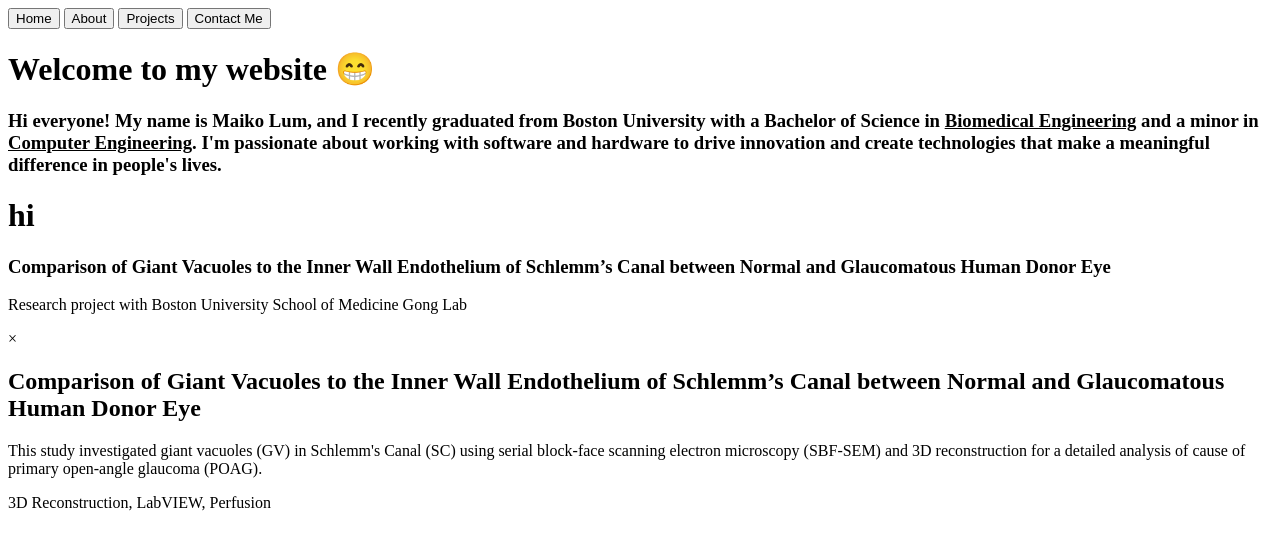
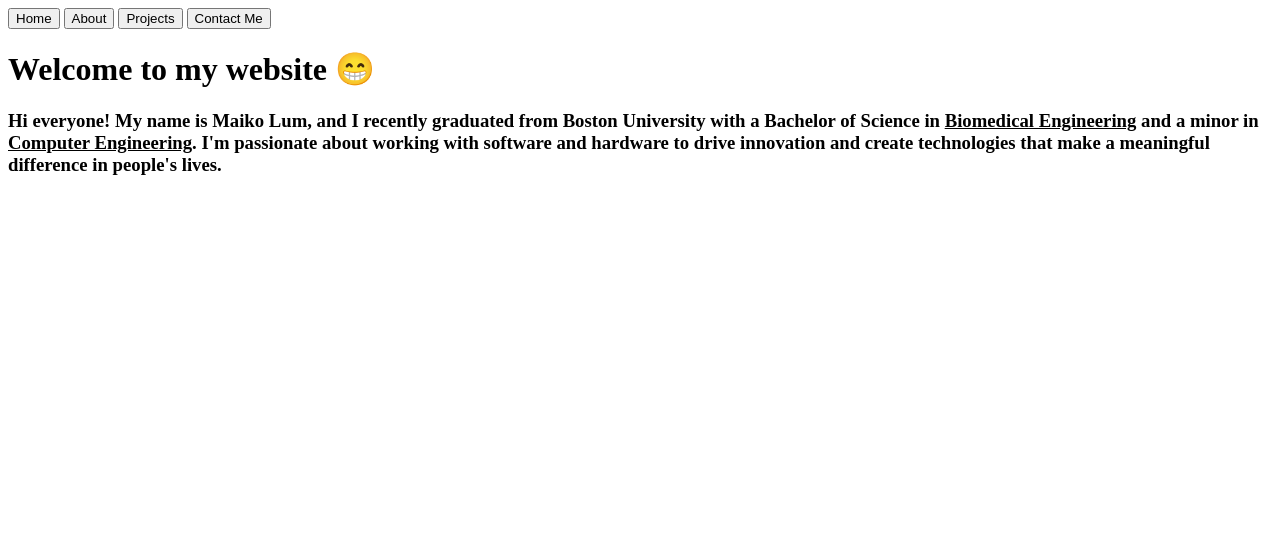
Before and after one commit to m4ikLum/m4ikLum.github.io, a plain HTML site: page index.html in a window 1280 px wide. Both pictures are taken after a click on the button "Home". Drawn offline with Linux system fonts and the light colour scheme.

Commit message:
Update index.html

```diff
--- a/index.html
+++ b/index.html
@@ -55,6 +55,23 @@
             if (event.target === modal) modal.style.display = 'none';
           });
         }
+
+        function openPage(pageName,elmnt,color) {
+        var i, tabcontent, tablinks;
+        tabcontent = document.getElementsByClassName("tabcontent");
+        for (i = 0; i < tabcontent.length; i++) {
+            tabcontent[i].style.display = "none";
+        }
+        tablinks = document.getElementsByClassName("tablink");
+        for (i = 0; i < tablinks.length; i++) {
+            tablinks[i].style.backgroundColor = "";
+        }
+        document.getElementById(pageName).style.display = "block";
+        elmnt.style.backgroundColor = color;
+        }
+
+        // Get the element with id="defaultOpen" and click on it
+        document.getElementById("defaultOpen").click();
       </script>
 </body>
 </html>
```
